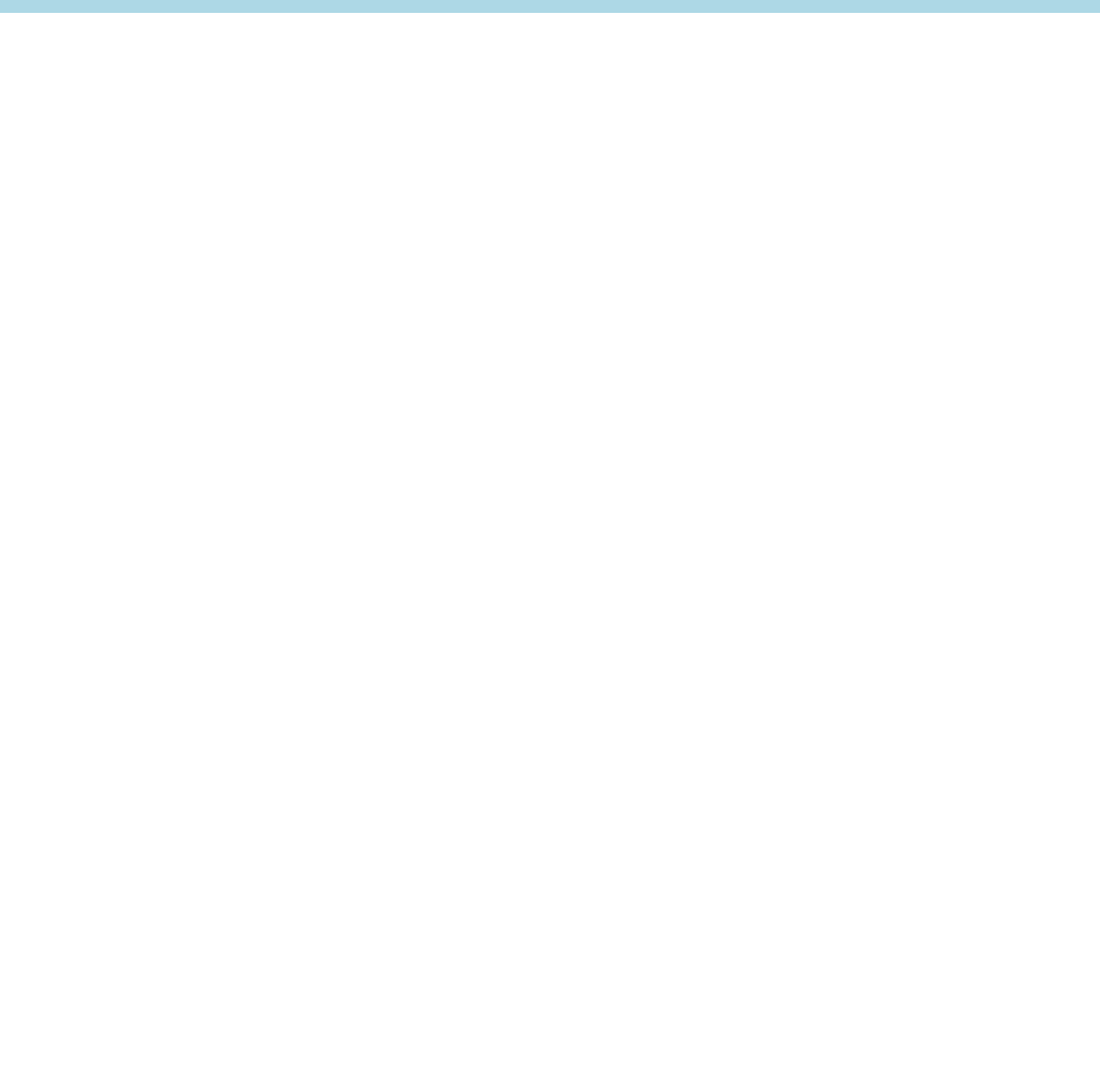
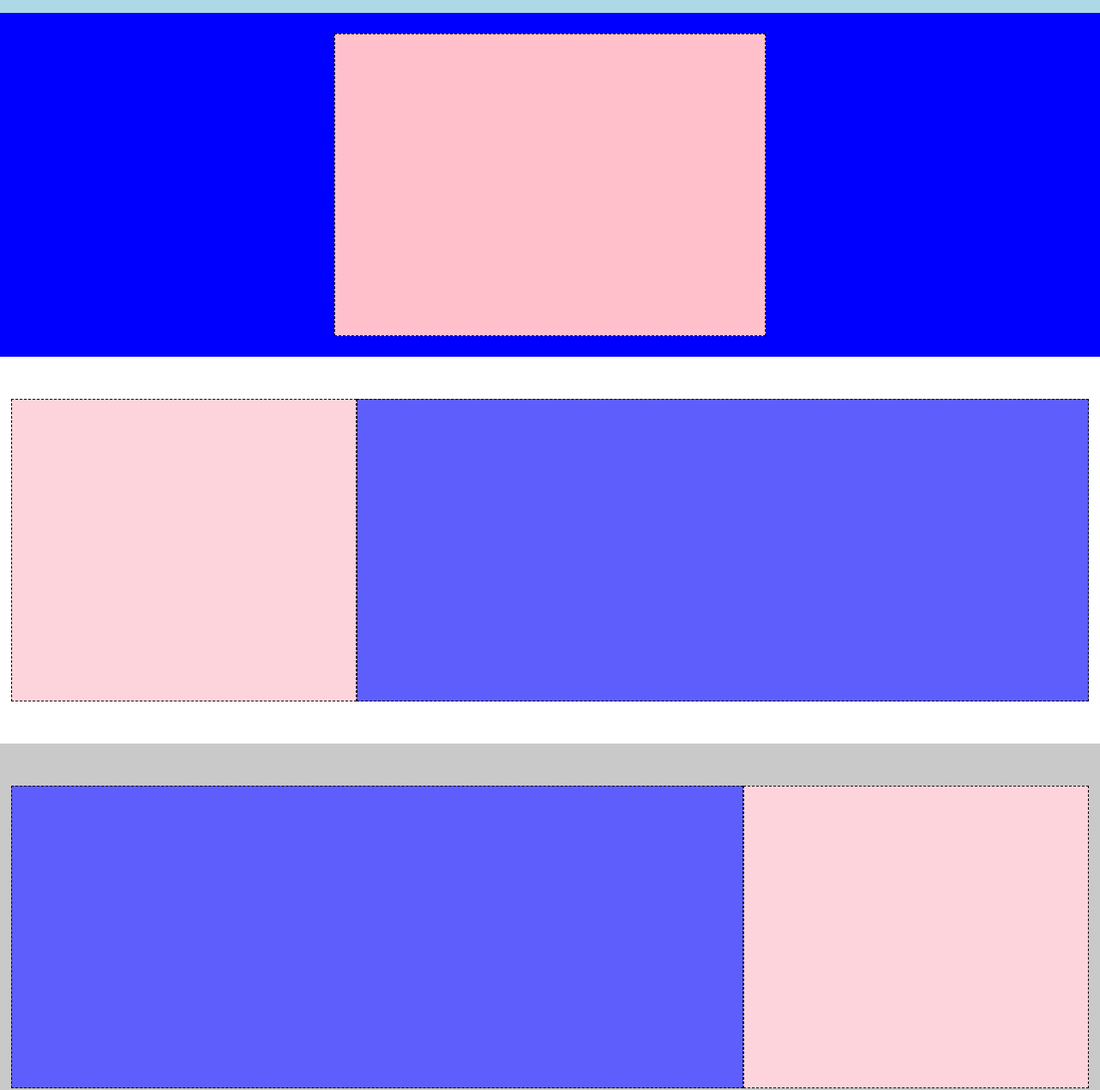
Before and after one commit to SimoLomba53/htmlcss-struttura-discord, a plain HTML site: page index.html in a window 1280 px wide. Shown: the part 35-1303 px from the top of the page at 86% size. Before the commit the page ends 800 px from the top, so only its background shows below. Drawn offline with Linux system fonts and the light colour scheme.

Commit message:
parte principale con le prime 4 section

```diff
--- a/css/style.css
+++ b/css/style.css
@@ -37,3 +37,53 @@ header{
     border: 1px black dashed;
     height:30px;
 }
+
+#first-sec{
+    min-height:400px;
+    background-color: blue;
+    width:auto;
+    display:flex;
+    align-items:center;
+    justify-content:center;
+}
+
+#quadrato-rosa{
+    height:350px;
+    width:500px;
+    border: 1px black dashed;
+    background-color:pink;
+}
+
+.central-section{
+    min-height:450px;
+    background-color: white;
+    width: auto;
+    display:flex;
+    align-items:center;
+    justify-content:center;
+    flex-direction:row;
+}
+
+.pink-block{
+    background-color: rgb(253, 212, 219);
+    width:400px;
+    height: 350px;
+    border: 1px black dashed;
+}
+
+.blue-block{
+    background-color: rgb(94, 94, 252);
+    width:850px;
+    height: 350px;
+    border: 1px black dashed;
+}
+
+.central-section2{
+    background-color: rgb(201, 201, 201);
+    min-height:450px;
+    width: auto;
+    display:flex;
+    align-items:center;
+    justify-content:center;
+    flex-direction:row;
+}
--- a/index.html
+++ b/index.html
@@ -11,7 +11,7 @@
     <link rel="stylesheet" href="css/reset.css">
 </head>
 <body>
-    <header>
+    <header> <!--barra principale-->
       <div class="main-bar">
         <div class="logo">Logo</div>
         <div class="link">Link Link Link Link Link</div>
@@ -19,18 +19,20 @@
       </div>
     </header>
     <main>
-        <section>
-
-
+        <section id="first-sec">
+            <div id="quadrato-rosa"></div>
         </section>
-        <section>
-
+        <section class="central-section">
+            <div class="pink-block"></div>
+            <div class="blue-block"></div>
         </section>
-        <section>
-
+        <section class="central-section2">
+            <div class="blue-block"></div>
+            <div class="pink-block"></div>
         </section>
-        <section>
-
+        <section class="central-section">
+            <div class="pink-block"></div>
+            <div class="blue-block"></div>
         </section>
         <section>
 
```
